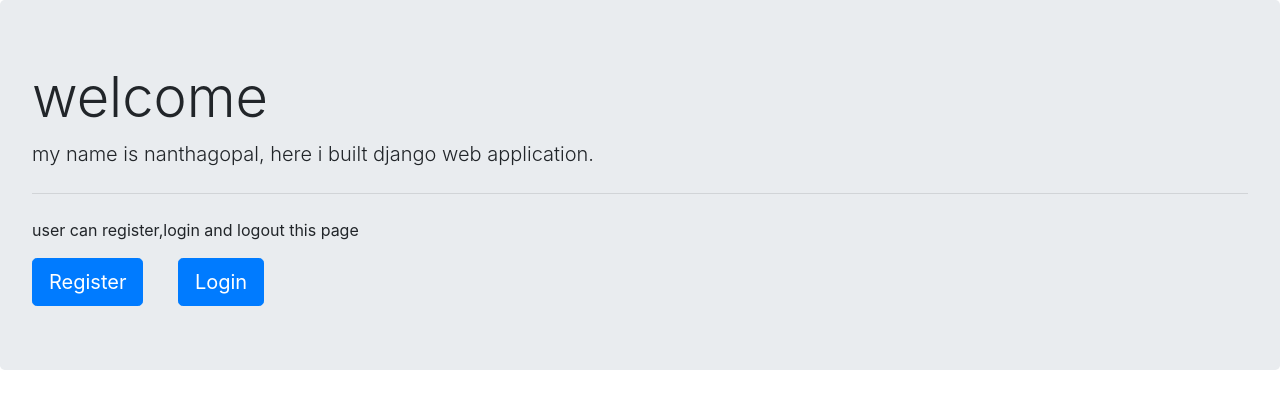
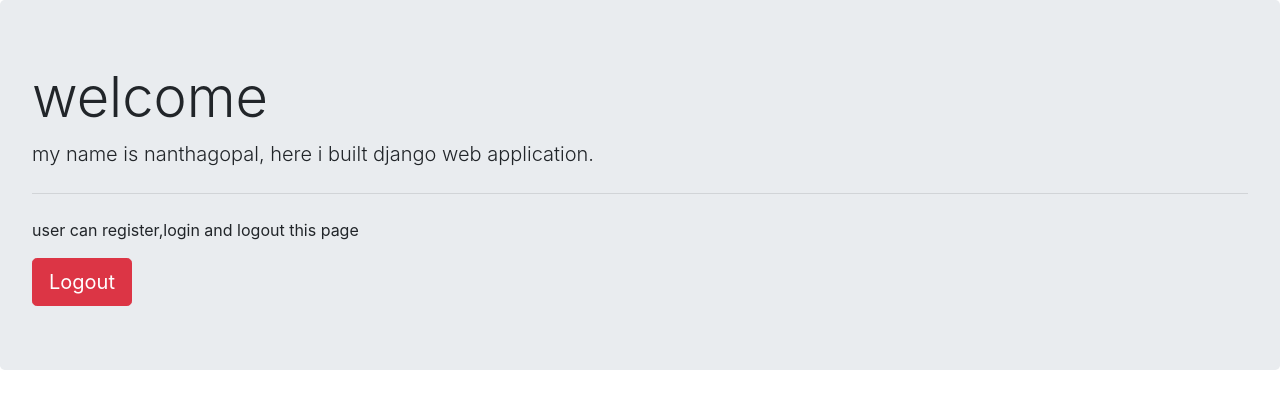
Before and after one commit to nanthu0123/Django_register_login, a Django app: page / in a window 1280 px wide. Shown: the part 56-465 px from the top of the page. Run offline with Django 3.2, Linux system fonts and the light colour scheme; the visitor is signed in with stand-in values (Sample User, id 1); some libraries are stand-ins or nearby versions.

Commit message:
authorization and style for notification included

```diff
--- a/base/templates/home.html
+++ b/base/templates/home.html
@@ -1,18 +1,41 @@
-{%extends 'login.html'%}
+{%extends 'base.html'%}
 
 {%block title%} home {%endblock%}
 
 {%block content%}
 
 <div class="jumbotron">
-    <h1 class="display-4">welcome</h1>
-    <p class="lead">my name is nanthagopal, here i built django web application.</p>
-    <hr class="my-4">
-    <p>user can register,login and logout this page</p>
-    <a class="btn btn-primary btn-lg" href="{%url 'register'%}" role="button">Register</a>
+  <h1 class="display-4">welcome</h1>
+  <p class="lead">my name is nanthagopal, here i built django web application.</p>
+  <hr class="my-4">
+  <p>user can register,login and logout this page</p>
 
-    <a style="margin-left: 30px;" class="btn btn-primary btn-lg" href="{%url 'login'%}" role="button">Login</a>
+  {%if user.is_authenticated%}
+  <a class="btn btn-danger btn-lg" href="javascript:{document.getElementById('logout').submit()}">Logout</a>
 
-  </div>
+  <form id='logout' method="POST" action="{%url 'logout'%}">
+    {%csrf_token%}
+    <input type="hidden">
+  </form>
+
+  {%else%}
+  <a class="btn btn-primary btn-lg" href="{%url 'register'%}">Register</a>
+  <a style="margin-left: 30px;" class="btn btn-danger btn-lg" href="{%url 'login'%}">Login</a>
+  {%endif%}
+</div>
+
+<style>
+  .notification {
+    background-color: rgb(120, 120, 120);
+    text-align: center;
+    color: white;
+    margin: 3px 0 0;
+  }
+</style>
+<div class="notification">
+  {%for message in messages%}
+  {{message}}
+  {%endfor%}
+</div>
 
 {%endblock%}
```
